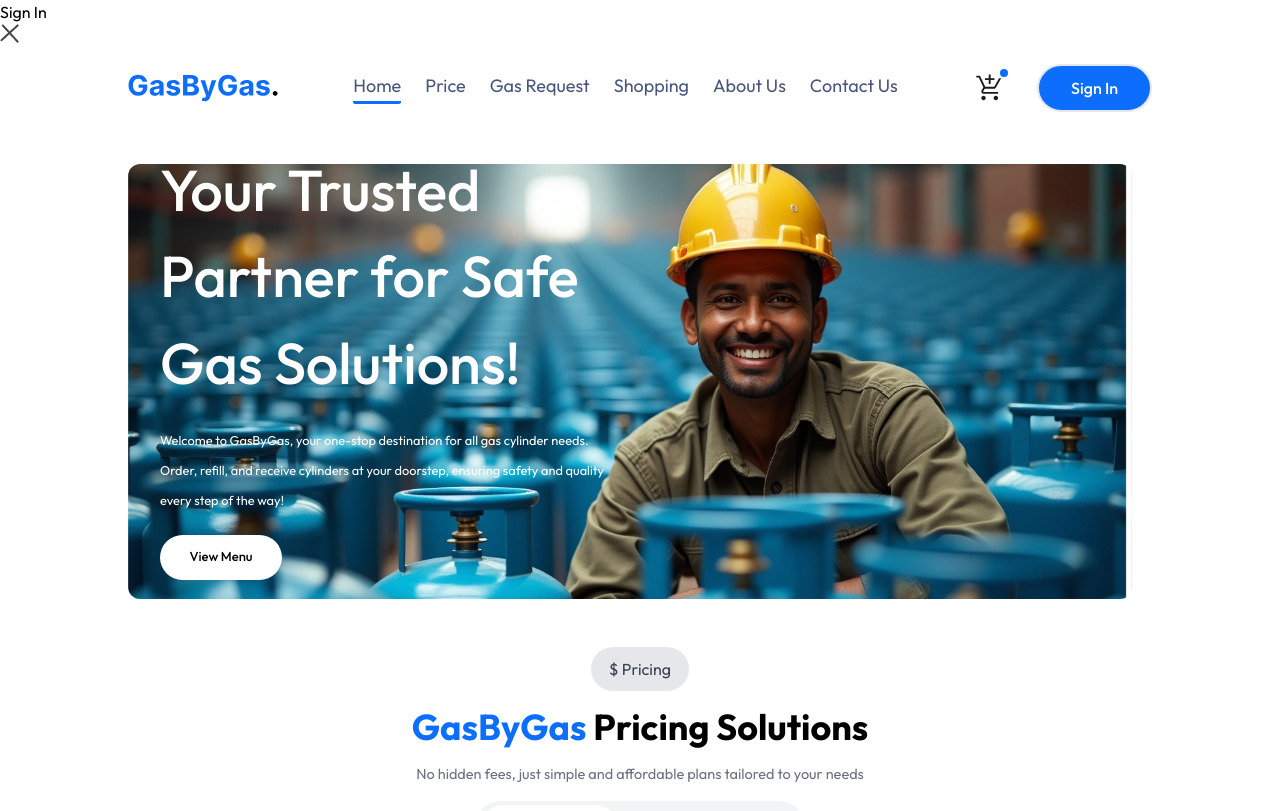
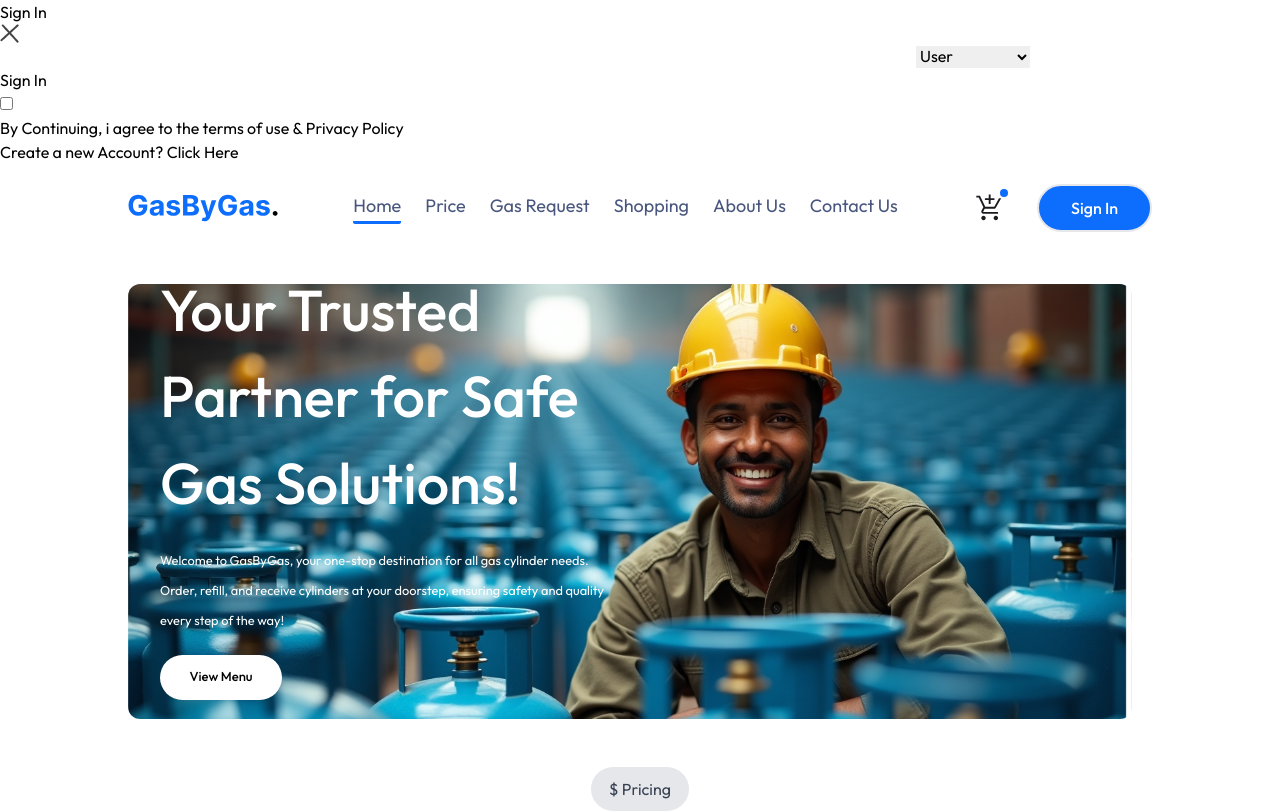
Before and after one commit to gasbygasplc/Supply-Chain-Management-for-Gas-By-Bas-PLC, a React (Vite) app in the folder frontend/: page / in a window 1280 px wide. Shown: the top 811 px of the page. Built offline with nearby package versions, Linux system fonts and the light colour scheme; no server answers.

Commit message:
Enhance LoginPopUp component with additional input fields and user role selection

```diff
--- a/frontend/src/Components/LoginPopUp.jsx
+++ b/frontend/src/Components/LoginPopUp.jsx
@@ -20,9 +20,32 @@ const LoginPopUp = () => {
 
             <div>
 
+                <input type="text" />
+                <input type="email" />
+                <input type="password" />
+                <input type="text" />
+                <select defaultValue={'User'}>
+
+                    <option value="User">User</option>
+                    <option value="Organization">Organization</option>
+
+                </select>
+
+            </div>
+
+            <button>Sign In</button>
+
+            <div>
+
+                <input type="checkbox" />
+
+                <p>By Continuing, i agree to the terms of use & Privacy Policy</p>
+
+            </div>
+
+            <p>Create a new Account? <span>Click Here</span></p>
 
 
-            </div>
         </form>
 
     </div>
```
